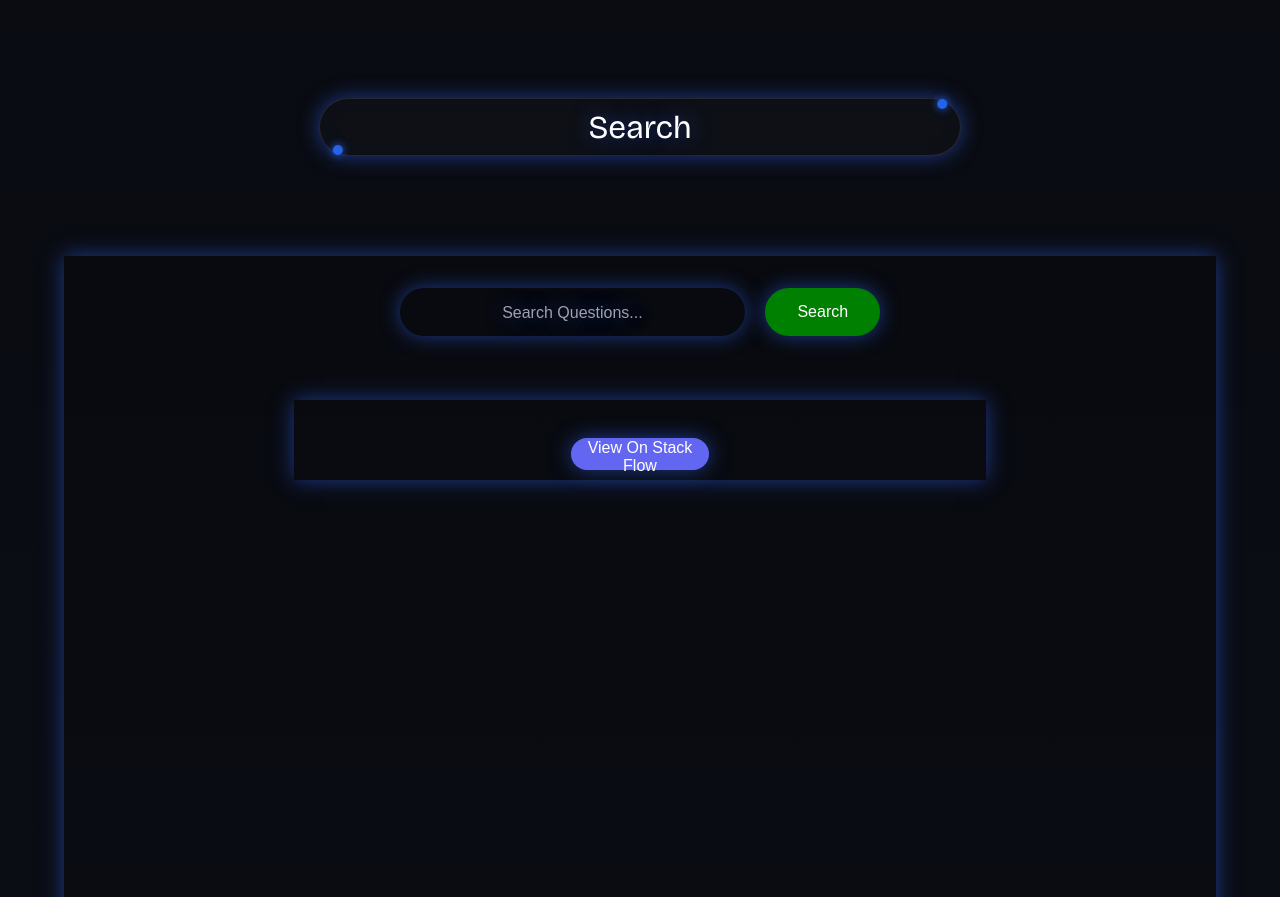
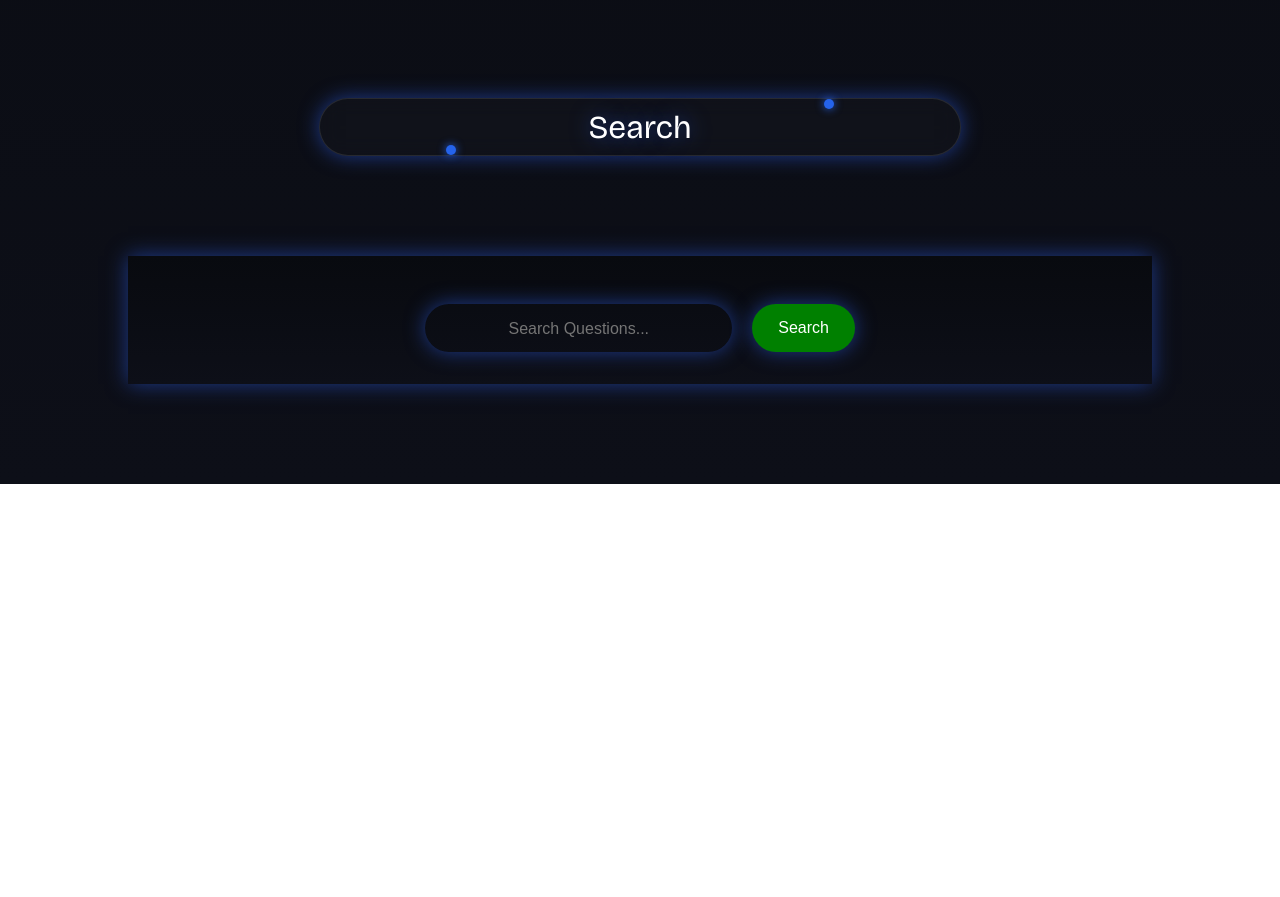
Before and after one commit to Tsaishashanth/DevSeekr, a React (Create React App) app: page / in a window 1280 px wide. Shown: the part 860-1757 px from the top of the page. After the commit the page ends 1344 px from the top, so only its background shows below. Built offline with nearby package versions, Linux system fonts and the light colour scheme.

Commit message:
finished most of the work

```diff
--- a/src/App.css
+++ b/src/App.css
@@ -44,7 +44,7 @@ body {
   background: #2563eb;
   border-radius: 50%;
   box-shadow: 0 0 8px #2563eb;
-  animation: moveAround 8s linear infinite;
+  animation: moveAround 8s linear infinite ;
   animation-delay: 4s; /* half cycle delay */
   z-index: 2;
 }
@@ -74,6 +74,7 @@ body {
     left: 0;
   }
 }
+
 
 h1{
   font-family: 'Bricolage Grotesque', sans-serif;
@@ -122,10 +123,10 @@ p{
 
 /* main section */
 .container {
-  /* display:flex; */
+  display:flex;
   flex-direction:column;
   width: 100px;
-  height: 100rem;
+  margin-bottom:80px;
   /* background: #38bdf8; */
   background: linear-gradient(180deg, #080a0f 0%, #0d0f18 100%);
   color: white;
@@ -133,6 +134,16 @@ p{
   animation: rotateAndExpand 2s ease forwards;
   transform-origin: center;
   box-shadow: 0 0 20px rgba(30, 58, 138, 3.0);
+  /* padding:1rem; */
+}
+.container.rotate-animate {
+  transform: rotate(90deg);
+}
+
+.container-inner {
+  width: 100%;
+  max-width: 1200px;
+  /* padding: 2rem; */
 }
 
 @keyframes rotateAndExpand {
@@ -146,17 +157,18 @@ p{
   }
   100% {
     transform: rotate(0deg);
-    width: 90%;
+    width: 80%;
   }
 }
 .search {
   display:flex;
   flex-direction:row;
   justify-content:center;
-  /* align-items:center; */
-  margin:0 auto;
-  margin-top: 4rem;
+  align-items:center;
+  text-align:center;
+  margin:1rem 0 2rem 0;
   gap:20px;
+
 }
 .type{
   display:flex;
@@ -167,7 +179,17 @@ p{
   /* margin: 0 auto; */
   justify-content:center;
   margin-top:2rem;
-
+}
+.type input {
+  display:flex;
+  width: 100%;
+  height: 100%;
+  background: transparent;
+  border: none;
+  color: white;
+  font-size: 1rem;
+  outline: none;
+  text-align:center;
 }
 .button{
   display:flex;
@@ -191,7 +213,7 @@ p{
 .contentcontainer{
   position: relative;
   display:flex;
-  height:5rem;
+  height:10rem;
   width:60%;
   box-shadow:0 0 20px rgba(30, 58, 138, 3.0);
   margin-bottom:2rem;
@@ -202,7 +224,7 @@ p{
 .contentbutton{
   position:absolute;
   display:flex;
-  width:20%;
+  width:25%;
   height:2rem;
   background-color:#6366f1;
   /* color:white; */
@@ -212,6 +234,7 @@ p{
   justify-content:center;
   /* margin-top:100%; */
   bottom:10px;
+  align-items:center;
 }
 .contentbutton button{
   color: white;
--- a/src/App.js
+++ b/src/App.js
@@ -1,41 +1,99 @@
+import React, { useState } from 'react';
+import {useEffect} from 'react';
 import logo from './logo.svg';
 import './App.css';
 
 function App() {
+  const [query, setQuery] = useState('');
+  const [results, setResults] = useState([]);
+
+  const handleSearch = async () => {
+    if (!query.trim()) return;
+
+    try {
+      const res = await fetch(
+        `https://api.stackexchange.com/2.3/search/advanced?order=desc&sort=relevance&q=${query}&site=stackoverflow`
+      );
+      const data = await res.json();
+      setResults(data.items || []);
+    } catch (error) {
+      console.error('API fetch failed:', error);
+    }
+  };
+    useEffect(() => {
+    const container = document.querySelector('.container');
+
+    const handleScroll = () => {
+      const rect = container.getBoundingClientRect();
+      if (rect.top < window.innerHeight && rect.bottom > 0) {
+        container.classList.add('rotate-animate');
+      } else {
+        container.classList.remove('rotate-animate');
+      }
+    };
+
+    window.addEventListener('scroll', handleScroll);
+    return () => window.removeEventListener('scroll', handleScroll);
+  }, []);
+
   return (
     <>
-    <div class="navbar">
+      <div className="navbar">
         <h1>DevSeekr</h1>
       </div>
 
       {/* first page */}
-    <div class="firstpage">
-      <div class="textsection">
-        <h1>The fastest way to search Stack Overflow <span class="ocean-text">right where you are.</span></h1>
-        <p>Powered by the Stack Overflow API, DevSeekr gives you real-time results right inside your workspace. Faster queries, smarter coding, zero context-switching.</p>
+      <div className="firstpage">
+        <div className="textsection">
+          <h1>
+            The fastest way to search Stack Overflow{' '}
+            <span className="ocean-text">right where you are.</span>
+          </h1>
+          <p>
+            Powered by the Stack Overflow API, DevSeekr gives you real-time
+            results right inside your workspace. Faster queries, smarter coding,
+            zero context-switching.
+          </p>
         </div>
       </div>
 
-    {/* second section */}
+      {/* demo section in future */}
 
-    {/* main section */}
-    <div class="navbar">
+      {/* search section */}
+      <div className="navbar">
         <h1>Search</h1>
       </div>
-    <div class ="container">
-      <div class="search">
-        <div class="type">
-          <p>Search Questions...</p>
+      <div className="container">
+        <div class="container-inner">
+        <div className="search">
+          <div className="type">
+            <input
+              type="text"
+              placeholder="Search Questions..."
+              value={query}
+              onChange={(e) => setQuery(e.target.value)}
+            />
           </div>
-        <div class="button">
-          <button>Search</button>
+          <div className="button">
+            <button onClick={handleSearch}>Search</button>
           </div>
         </div>
 
-      <div class="contentcontainer">
-        <div class = "contentbutton">
+        {/* Results Section */}
+        {results.map((item, index) => (
+          <div key={index} className="contentcontainer">
+            <p dangerouslySetInnerHTML={{ __html: item.title }}></p>
+            <div className="contentbutton">
+              <a
+                href={item.link}
+                target="_blank"
+                rel="noopener noreferrer"
+              >
                 <button>View On Stack Flow</button>
+              </a>
             </div>
+          </div>
+        ))}
         </div>
       </div>
     </>
```
Lines whose indentation alone changed are shown as unchanged.
